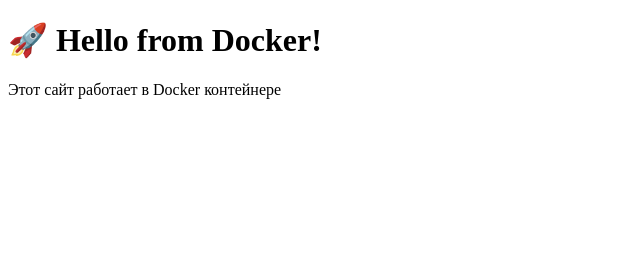
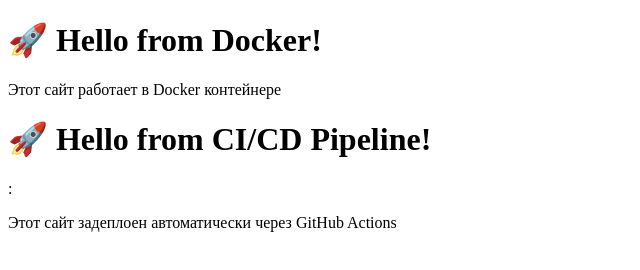
Before and after one commit to trp803/devops-practice, a plain HTML site: page docker/webapp/index.html in a window 1280 px wide. Shown: the whole page, without its empty margins (0-640 px from the left). Drawn offline with Linux system fonts and the light colour scheme.

Commit message:
update webapp text

```diff
--- a/docker/webapp/index.html
+++ b/docker/webapp/index.html
@@ -7,5 +7,7 @@
 <body>
   <h1>🚀 Hello from Docker!</h1>
   <p>Этот сайт работает в Docker контейнере</p>
+  <h1>🚀 Hello from CI/CD Pipeline!</h1>
+  :<p>Этот сайт задеплоен автоматически через GitHub Actions</p>
 </body>
 </html>
```
